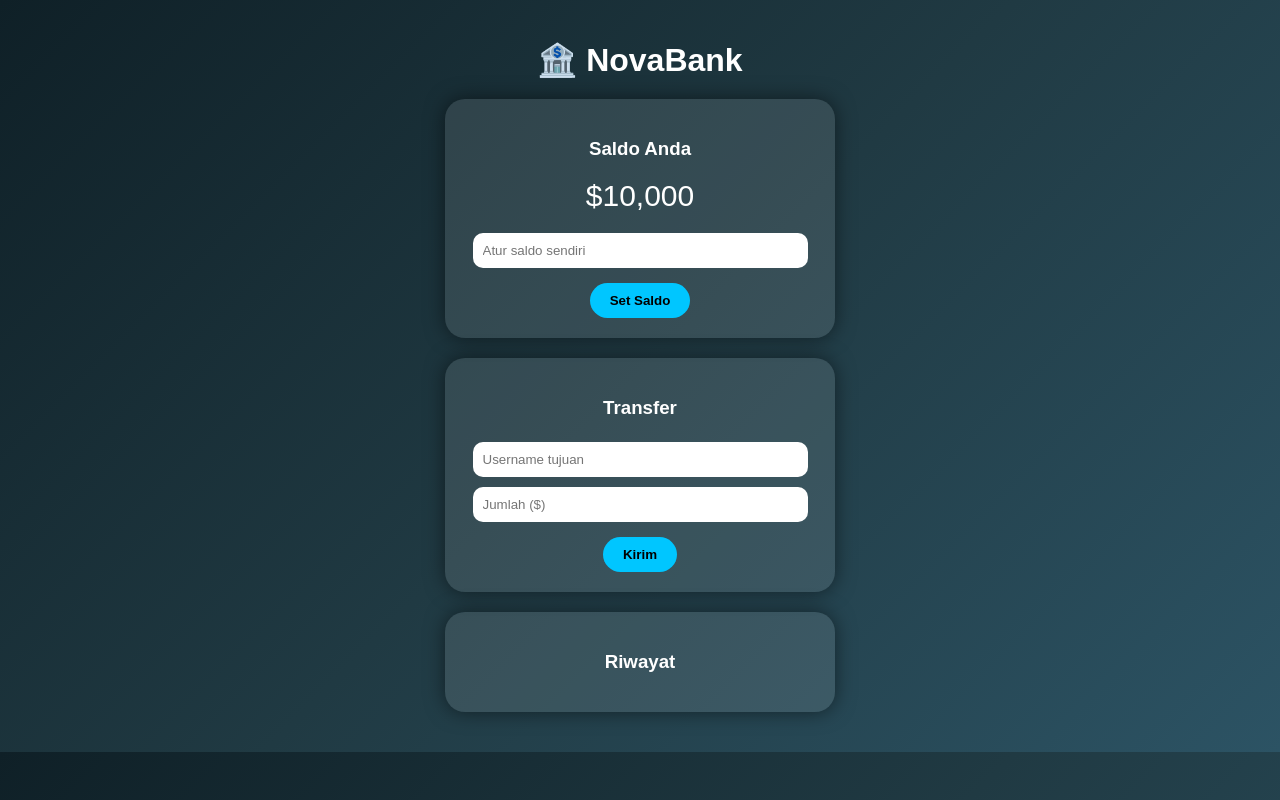
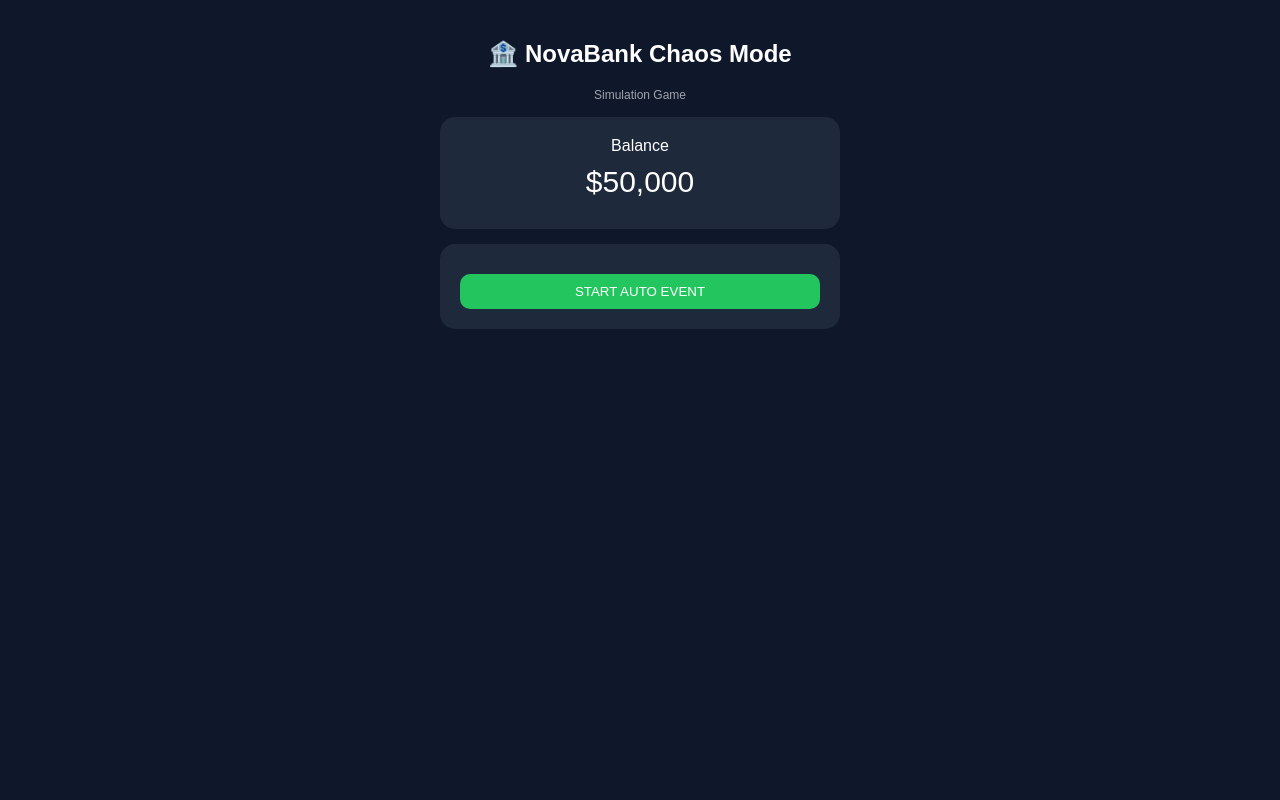
Before and after one commit to taufiq522/novabank, a plain HTML site: page index.html in a window 1280 px wide. Drawn offline with Linux system fonts and the light colour scheme.

Commit message:
Update index.html

```diff
--- a/index.html
+++ b/index.html
@@ -2,151 +2,135 @@
 <html lang="en">
 <head>
 <meta charset="UTF-8">
-  <title>NovaBank</title>
 <meta name="viewport" content="width=device-width, initial-scale=1.0">
+<title>NovaBank Chaos Mode</title>
+
 <style>
-    body {
-      margin: 0;
-      font-family: Arial, sans-serif;
-      background: linear-gradient(135deg, #0f2027, #203a43, #2c5364);
-      color: white;
-      text-align: center;
+body{
+  margin:0;
+  font-family:sans-serif;
+  background:#0f172a;
+  color:white;
+  text-align:center;
 }
 
-    .container {
-      padding: 20px;
+.container{
+  max-width:400px;
+  margin:auto;
+  padding:20px;
 }
 
-    .card {
-      background: rgba(255,255,255,0.1);
-      border-radius: 20px;
-      padding: 20px;
-      margin: 20px auto;
-      max-width: 350px;
-      box-shadow: 0 0 20px rgba(0,0,0,0.5);
+.card{
+  background:#1e293b;
+  padding:20px;
+  border-radius:15px;
+  margin-top:15px;
 }
 
-    h1 {
-      margin-bottom: 10px;
+.balance{
+  font-size:30px;
+  margin:10px 0;
 }
 
-    .balance {
-      font-size: 30px;
-      margin: 15px 0;
+button{
+  padding:10px;
+  width:100%;
+  border:none;
+  border-radius:10px;
+  background:#22c55e;
+  color:white;
+  margin-top:10px;
 }
 
-    input {
-      width: 90%;
-      padding: 10px;
-      margin: 5px 0;
-      border-radius: 10px;
-      border: none;
-      outline: none;
-    }
-
-    button {
-      padding: 10px 20px;
-      border: none;
-      border-radius: 20px;
-      background: #00c6ff;
-      color: black;
-      font-weight: bold;
-      cursor: pointer;
-      margin-top: 10px;
-    }
-
-    button:hover {
-      background: #00a2cc;
-    }
-
-    .history {
-      text-align: left;
-      font-size: 14px;
-      max-height: 150px;
-      overflow-y: auto;
+#notif{
+  position:fixed;
+  top:10px;
+  left:50%;
+  transform:translateX(-50%);
+  background:#22c55e;
+  color:black;
+  padding:10px 20px;
+  border-radius:20px;
+  display:none;
+  font-weight:bold;
 }
 </style>
 </head>
 
 <body>
 
+<div id="notif">EVENT</div>
+
 <div class="container">
 
-  <h1>🏦 NovaBank</h1>
+<h2>🏦 NovaBank Chaos Mode</h2>
+<div style="font-size:12px;opacity:0.6;">Simulation Game</div>
 
 <div class="card">
-    <h3>Saldo Anda</h3>
-    <div class="balance" id="saldo">$10,000.00</div>
-
-    <input type="number" id="customSaldo" placeholder="Atur saldo sendiri">
-    <button onclick="setSaldo()">Set Saldo</button>
+  <div>Balance</div>
+  <div class="balance" id="saldo">$50,000</div>
 </div>
 
 <div class="card">
-    <h3>Transfer</h3>
-    <input type="text" id="username" placeholder="Username tujuan">
-    <input type="number" id="amount" placeholder="Jumlah ($)">
-    <button onclick="transfer()">Kirim</button>
-  </div>
-
-  <div class="card">
-    <h3>Riwayat</h3>
-    <div class="history" id="history"></div>
+  <button onclick="start()">START AUTO EVENT</button>
 </div>
 
 </div>
 
 <script>
-  let saldo = 10000;
+let saldo = 50000;
+let running = false;
 
-  function updateSaldo() {
-    document.getElementById("saldo").innerText = "$" + saldo.toLocaleString();
+function update(){
+  document.getElementById("saldo").innerText =
+    "$" + Math.floor(saldo).toLocaleString();
 }
 
-  function setSaldo() {
-    let val = document.getElementById("customSaldo").value;
-    if (val) {
-      saldo = parseFloat(val);
-      updateSaldo();
-      alert("Saldo berhasil diubah!");
-    }
+function notif(text){
+  let n = document.getElementById("notif");
+  n.innerText = text;
+  n.style.display = "block";
+  setTimeout(()=> n.style.display="none",2000);
 }
 
-  function transfer() {
-    let user = document.getElementById("username").value;
-    let amount = parseFloat(document.getElementById("amount").value);
+function randomEvent(){
+  let r = Math.random();
 
-    if (!user || !amount) {
-      alert("Isi semua data!");
-      return;
+  if(r < 0.25){
+    let bonus = Math.random()*3000;
+    saldo += bonus;
+    notif("💸 BONUS +$"+Math.floor(bonus));
+  }
+  else if(r < 0.5){
+    let loss = Math.random()*2000;
+    saldo -= loss;
+    notif("💀 HACKER -$"+Math.floor(loss));
+  }
+  else if(r < 0.75){
+    saldo *= 1.2;
+    notif("🚀 PROFIT BOOST x1.2");
+  }
+  else{
+    notif("⚠️ SYSTEM ERROR...");
   }
 
-    if (amount > saldo) {
-      alert("Saldo tidak cukup!");
-      return;
+  if(saldo < 0) saldo = 0;
+
+  update();
 }
 
-    saldo -= amount;
-    updateSaldo();
+function start(){
+  if(running) return;
+  running = true;
 
-    let log = `Transfer $${amount} ke ${user}`;
-    let history = document.getElementById("history");
-    history.innerHTML = "<div>" + log + "</div>" + history.innerHTML;
+  notif("SYSTEM STARTED 🔥");
+
+  setInterval(()=>{
+    randomEvent();
+  }, 4000);
 }
 
-  updateSaldo();
-
-  // tombol rahasia (klik 5x judul)
-  let clickCount = 0;
-  document.querySelector("h1").addEventListener("click", () => {
-    clickCount++;
-    if (clickCount >= 5) {
-      saldo += 100000;
-      updateSaldo();
-      alert("SECRET BONUS AKTIF 😈 +100000");
-      clickCount = 0;
-    }
-  });
+update();
 </script>
 
 </body>
```
Lines whose indentation alone changed are shown as unchanged.
